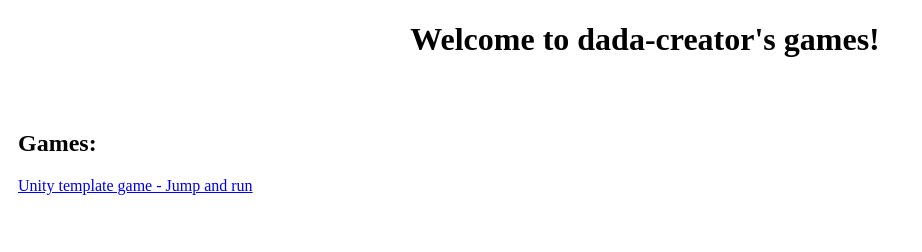
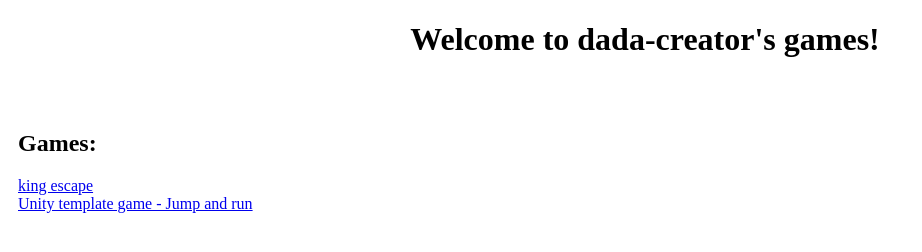
Before and after one commit to dada-creator/play, a plain HTML site: page index.html in a window 1280 px wide. Shown: the whole page, without its empty margins (0-922 px from the left). Drawn offline with Linux system fonts and the light colour scheme.

Commit message:
added king escape

```diff
--- a/index.html
+++ b/index.html
@@ -10,6 +10,8 @@
         <h1 class="title-main">Welcome to dada-creator's games!</h1>
         <div class="div-games">
             <h2>Games:</h2>
+            <a href="./games/king-escape/index.html">king escape</a>
+            <br>
             <a href="https://dada-creator.github.io/Test_Unity_q5z0jx/">Unity template game - Jump and run</a>
         </div>
     </div>
```
